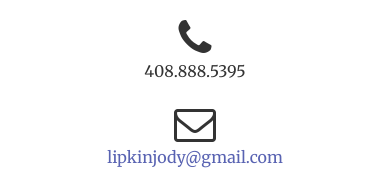
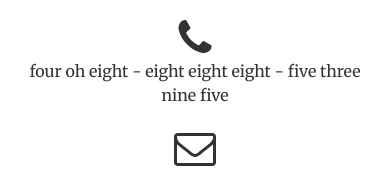
Before and after one commit to jodygrd/jodygrd.github.io, a website: page index.html in a window 390 px wide. Shown: the part 2898-3068 px from the top of the page. Drawn offline with nearby package versions, Linux system fonts and the light colour scheme.

Commit message:
phone number

```diff
--- a/index.html
+++ b/index.html
@@ -198,7 +198,7 @@
                 </div>
                 <div class="col-lg-4 col-lg-offset-2 text-center">
                     <i class="fa fa-phone fa-3x sr-contact"></i>
-                    <p>408.888.5395</p>
+                    <p>four oh eight - eight eight eight - five three nine five</p>
                 </div>
                 <div class="col-lg-4 text-center">
                     <i class="fa fa-envelope-o fa-3x sr-contact"></i>
```
Also changed, not shown: 1 other file.
